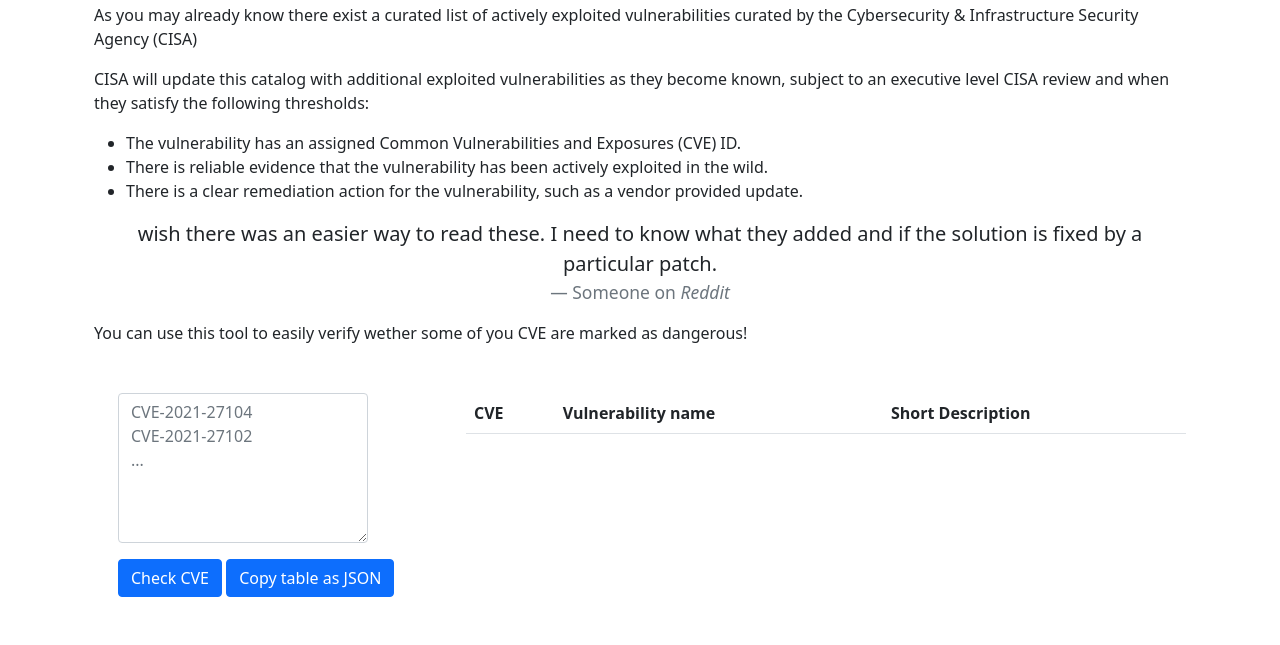
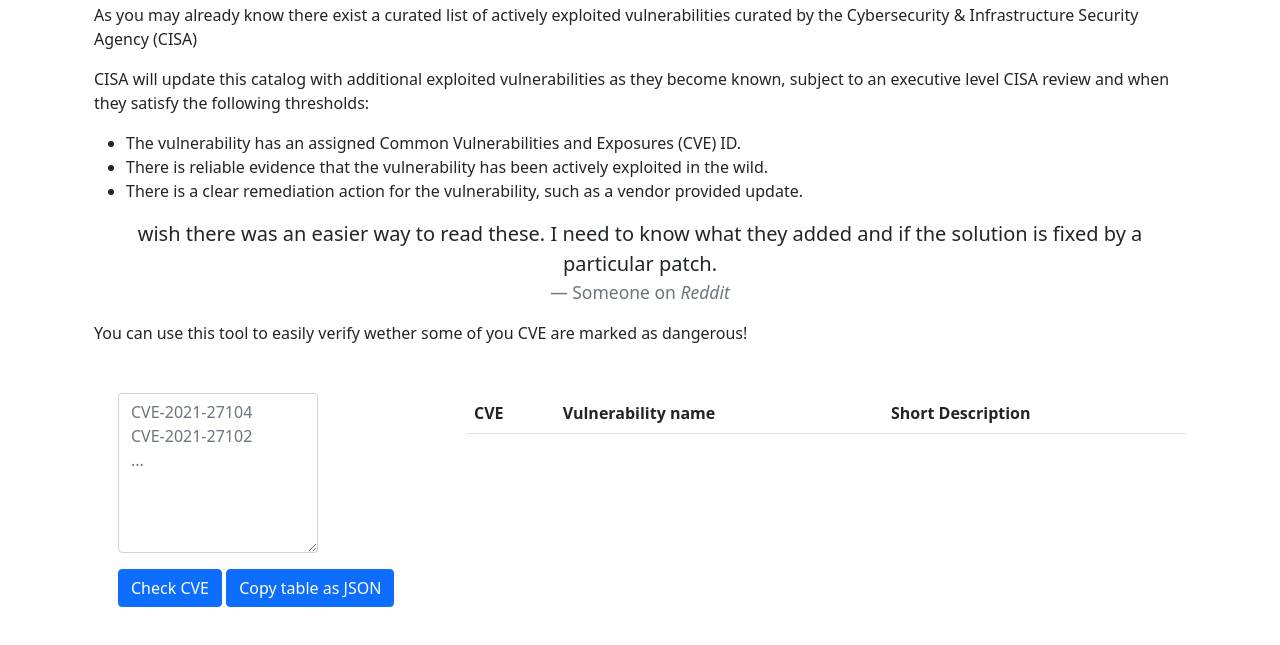
Before and after one commit to Marcuccio/kevin, a plain HTML site: page index.html in a window 1280 px wide. Shown: the part 89-734 px from the top of the page. Drawn offline with nearby package versions, Linux system fonts and the light colour scheme.

Commit message:
smaller textbox

```diff
--- a/index.html
+++ b/index.html
@@ -41,7 +41,7 @@
                         CVE-2021-27102
                     -->
                         <textarea id='cvelist' name="textarea" class="form-control" required
-                            style="max-width:250px;height:150px;" placeholder="CVE-2021-27104&#13;&#10;CVE-2021-27102&#13;&#10;..."></textarea>
+                            style="max-width:200px;height:160px;" placeholder="CVE-2021-27104&#13;&#10;CVE-2021-27102&#13;&#10;..."></textarea>
 
                         <div class="mt-3">
                             <button id="checkcve" class="btn btn-primary">Check CVE</button>
```
